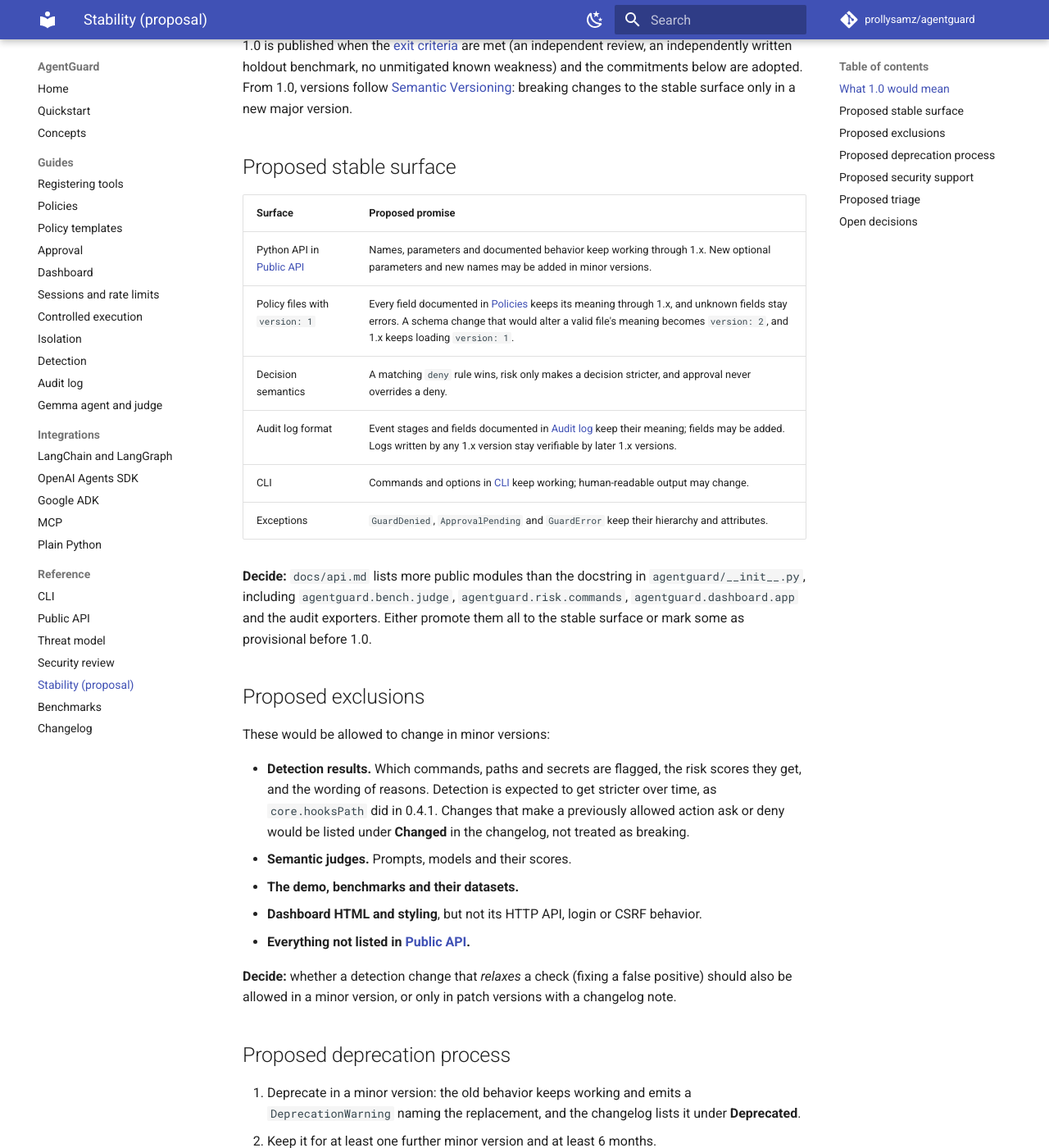
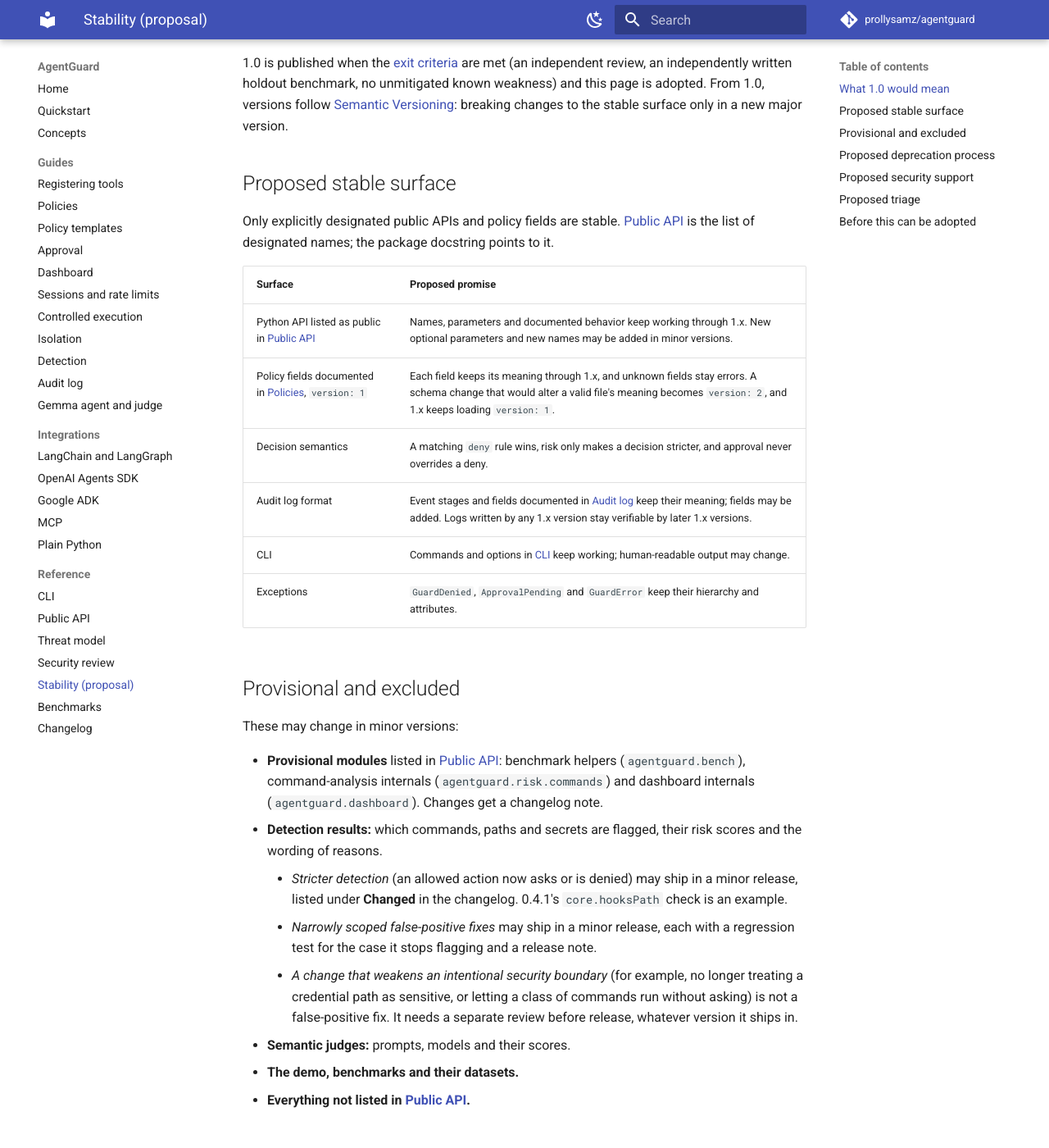
Before and after one commit to prollysamz/agentguard, an MkDocs documentation site: the page built from docs/stability.md, in a window 1280 px wide and 1400 px high, scrolled down 352 px. Shown: the whole window at 82% size. Built offline with MkDocs 1.6.1 and Material for MkDocs 9.7.7, drawn with Linux system fonts in a browser that asks for light colours; comment, search, counter and statistics services are not loaded; some of the changed text lies outside the part shown.

Commit message:
Apply the maintainer's stability and security-policy choices
- SECURITY.md: disclosure is coordinated through a private advisory when a fix
  or mitigation is available.
- docs/api.md is the single list of designated public API; the package
  docstring points to it. Benchmark helpers, command-analysis internals and
  the dashboard app are provisional.
- docs/stability.md, still "Proposal: not adopted": narrowly scoped
  false-positive fixes allowed in minors with regression tests and release
  notes, boundary-weakening changes need separate review; latest 1.x minor
  only, 0.4.x for three months after 1.0; no guaranteed backports; one
  maintainer, backup maintainer an open task; best-effort seven-day
  acknowledgement, no fixed resolution deadline.

Co-Authored-By: Claude Opus 5.5 <noreply@anthropic.com>

```diff
--- a/agentguard/__init__.py
+++ b/agentguard/__init__.py
@@ -1,8 +1,8 @@
 """AgentGuard's public SDK.
 
-Public API: the names in ``__all__`` here, plus ``agentguard.approval``,
-``agentguard.execution``, ``agentguard.adapters.*`` and
-``agentguard.risk.gemma_judge.GemmaJudge``. Other modules are internal and may change.
+Public API: the names in ``__all__`` here and the modules listed as public in docs/api.md.
+Provisional modules (``agentguard.bench``, ``agentguard.risk.commands`` and
+``agentguard.dashboard``) may change in any minor release. Other modules are internal.
 """
 
 from importlib.metadata import PackageNotFoundError, version
--- a/docs/stability.md
+++ b/docs/stability.md
@@ -1,93 +1,95 @@
 # Stability (proposal for 1.0)
 
 !!! warning "Proposal: not adopted"
-    Nothing on this page is a commitment yet. It drafts what AgentGuard would promise at
-    1.0, for the maintainer to accept, change or reject. Until it is adopted, 0.x rules
-    apply: minor versions may change the API, and only the latest minor release line gets
-    security fixes (see [SECURITY.md](https://github.com/prollysamz/agentguard/blob/main/SECURITY.md)).
-    Items marked **Decide** need an explicit choice.
+    Nothing on this page is a commitment yet. It describes what AgentGuard would promise at
+    1.0. The maintainer chose the direction below on 2026-10-10, but the page has not been
+    adopted, and it does not authorize a 1.0 release. Until it is adopted, 0.x rules apply:
+    minor versions may change the API, and only the latest minor release line gets security
+    fixes (see [SECURITY.md](https://github.com/prollysamz/agentguard/blob/main/SECURITY.md)).
 
 ## What 1.0 would mean
 
 1.0 is published when the [exit criteria](security-review.md#exit-criteria-for-10) are met
 (an independent review, an independently written holdout benchmark, no unmitigated known
-weakness) and the commitments below are adopted. From 1.0, versions follow
+weakness) and this page is adopted. From 1.0, versions follow
 [Semantic Versioning](https://semver.org/): breaking changes to the stable surface only in
 a new major version.
 
 ## Proposed stable surface
 
+Only explicitly designated public APIs and policy fields are stable.
+[Public API](api.md) is the list of designated names; the package docstring points to it.
+
 | Surface | Proposed promise |
 | --- | --- |
-| Python API in [Public API](api.md) | Names, parameters and documented behavior keep working through 1.x. New optional parameters and new names may be added in minor versions. |
-| Policy files with `version: 1` | Every field documented in [Policies](policy.md) keeps its meaning through 1.x, and unknown fields stay errors. A schema change that would alter a valid file's meaning becomes `version: 2`, and 1.x keeps loading `version: 1`. |
+| Python API listed as public in [Public API](api.md) | Names, parameters and documented behavior keep working through 1.x. New optional parameters and new names may be added in minor versions. |
+| Policy fields documented in [Policies](policy.md), `version: 1` | Each field keeps its meaning through 1.x, and unknown fields stay errors. A schema change that would alter a valid file's meaning becomes `version: 2`, and 1.x keeps loading `version: 1`. |
 | Decision semantics | A matching `deny` rule wins, risk only makes a decision stricter, and approval never overrides a deny. |
 | Audit log format | Event stages and fields documented in [Audit log](audit.md) keep their meaning; fields may be added. Logs written by any 1.x version stay verifiable by later 1.x versions. |
 | CLI | Commands and options in [CLI](cli.md) keep working; human-readable output may change. |
 | Exceptions | `GuardDenied`, `ApprovalPending` and `GuardError` keep their hierarchy and attributes. |
 
-**Decide:** `docs/api.md` lists more public modules than the docstring in
-`agentguard/__init__.py`, including `agentguard.bench.judge`, `agentguard.risk.commands`,
-`agentguard.dashboard.app` and the audit exporters. Either promote them all to the stable
-surface or mark some as provisional before 1.0.
+## Provisional and excluded
 
-## Proposed exclusions
+These may change in minor versions:
 
-These would be allowed to change in minor versions:
-
-- **Detection results.** Which commands, paths and secrets are flagged, the risk scores
-  they get, and the wording of reasons. Detection is expected to get stricter over time, as
-  `core.hooksPath` did in 0.4.1. Changes that make a previously allowed action ask or deny
-  would be listed under **Changed** in the changelog, not treated as breaking.
-- **Semantic judges.** Prompts, models and their scores.
+- **Provisional modules** listed in [Public API](api.md#provisional-modules): benchmark
+  helpers (`agentguard.bench`), command-analysis internals (`agentguard.risk.commands`)
+  and dashboard internals (`agentguard.dashboard`). Changes get a changelog note.
+- **Detection results:** which commands, paths and secrets are flagged, their risk scores
+  and the wording of reasons.
+    - *Stricter detection* (an allowed action now asks or is denied) may ship in a minor
+      release, listed under **Changed** in the changelog. 0.4.1's `core.hooksPath` check is
+      an example.
+    - *Narrowly scoped false-positive fixes* may ship in a minor release, each with a
+      regression test for the case it stops flagging and a release note.
+    - *A change that weakens an intentional security boundary* (for example, no longer
+      treating a credential path as sensitive, or letting a class of commands run without
+      asking) is not a false-positive fix. It needs a separate review before release,
+      whatever version it ships in.
+- **Semantic judges:** prompts, models and their scores.
 - **The demo, benchmarks and their datasets.**
-- **Dashboard HTML and styling**, but not its HTTP API, login or CSRF behavior.
 - **Everything not listed in [Public API](api.md).**
-
-**Decide:** whether a detection change that *relaxes* a check (fixing a false positive)
-should also be allowed in a minor version, or only in patch versions with a changelog note.
 
 ## Proposed deprecation process
 
 1. Deprecate in a minor version: the old behavior keeps working and emits a
    `DeprecationWarning` naming the replacement, and the changelog lists it under
    **Deprecated**.
-2. Keep it for at least one further minor version and at least 6 months.
+2. Keep it for at least one further minor release **and** at least six months.
 3. Remove it only in the next major version.
 
 Security fixes are the exception: a change that closes a bypass may break code that relied
 on the bypass, and can ship in a patch version with a changelog note.
-
-**Decide:** the minimum deprecation period (6 months is a placeholder).
 
 ## Proposed security support
 
 | Line | Security fixes |
 | --- | --- |
 | Latest 1.x minor | Yes |
-| Previous 1.x minor | For 6 months after the next minor ships |
-| 0.x | Ends 3 months after 1.0 ships |
+| Earlier 1.x minors | No; upgrade to the latest minor |
+| 0.4.x | For three months after 1.0 ships, then no |
 
-**Decide:** both windows (placeholders), and whether fixes are backported or only shipped
-in the latest minor.
+There are no guaranteed backports to unsupported versions. A critical fix may be backported
+on a case-by-case basis.
 
 ## Proposed triage
 
 - Vulnerabilities are reported only through
   [private vulnerability reporting](https://github.com/prollysamz/agentguard/security/advisories/new),
   never public issues.
-- Triage: the maintainer, @prollysamz. **Decide:** whether to name a second person who can
-  triage and publish fixes when the maintainer is unavailable.
-- Proposed targets: acknowledge within 7 days; for a confirmed critical or high issue, a
-  fixed release or a published mitigation within 30 days. **Decide:** these targets.
-- Fixes are prepared in a private advisory, released, then disclosed with a CVE where one
-  applies.
+- AgentGuard currently has one maintainer, @prollysamz, who triages reports. There is no
+  backup maintainer yet.
+- Target: acknowledge a report within seven days, on a best-effort basis. There is no fixed
+  resolution deadline; the maintainer communicates progress and any mitigations to the
+  reporter as the investigation goes on.
+- Disclosure is coordinated through a private advisory when a fix or mitigation is
+  available.
 
-## Open decisions
+## Before this can be adopted
 
-1. Which modules in [Public API](api.md) are stable at 1.0.
-2. Whether relaxing a detection rule is allowed in a minor version.
-3. The deprecation period.
-4. The security support windows and the backport policy.
-5. A second person for triage.
-6. Response-time targets.
+- **Find a backup maintainer** who can triage reports and ship a fix when the maintainer is
+  unavailable. This is an open task.
+- Meet the [1.0 exit criteria](security-review.md#exit-criteria-for-10).
+- The maintainer explicitly adopts this page, removes the proposal label and moves the
+  commitments into `SECURITY.md`.
```
Also changed, not shown: CHANGELOG.md (+5 -1 lines), SECURITY.md (+2 -2 lines), docs/api.md (+16 -5 lines).
